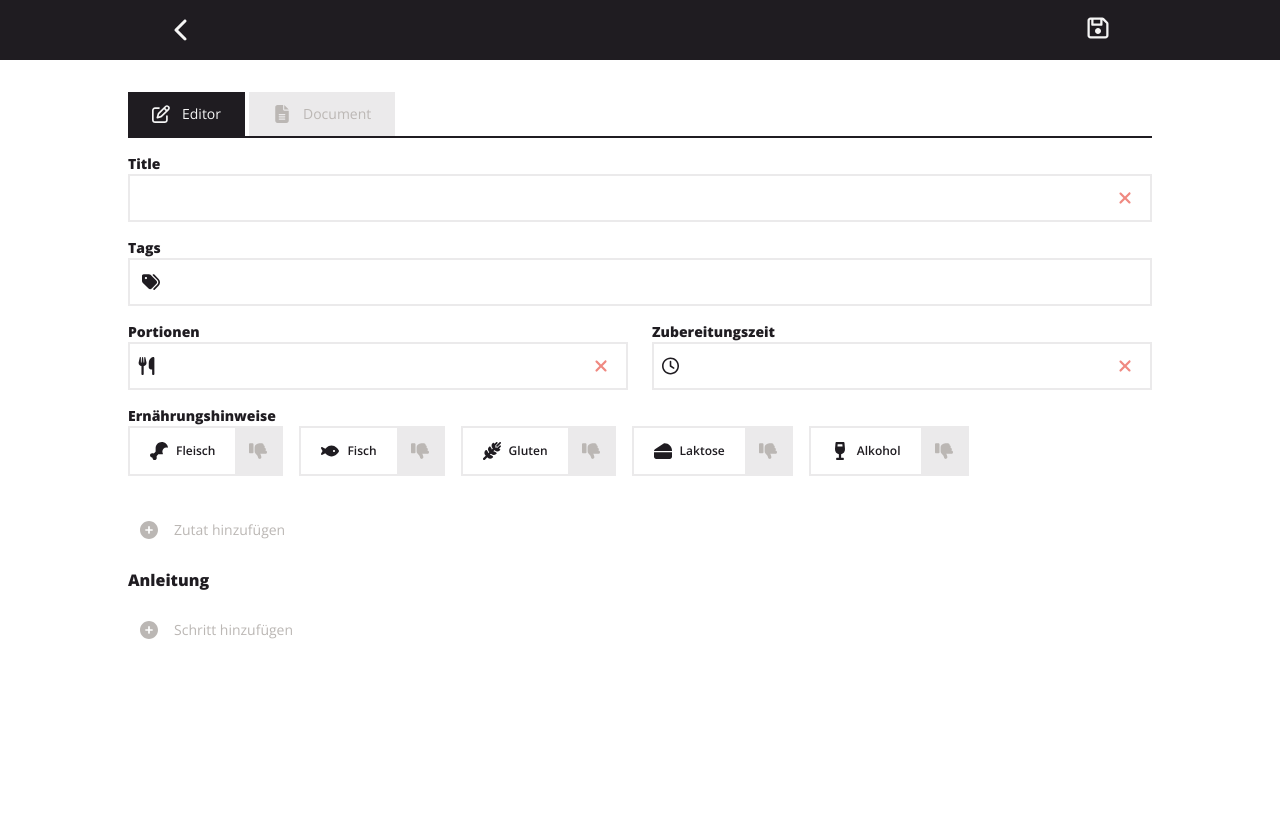
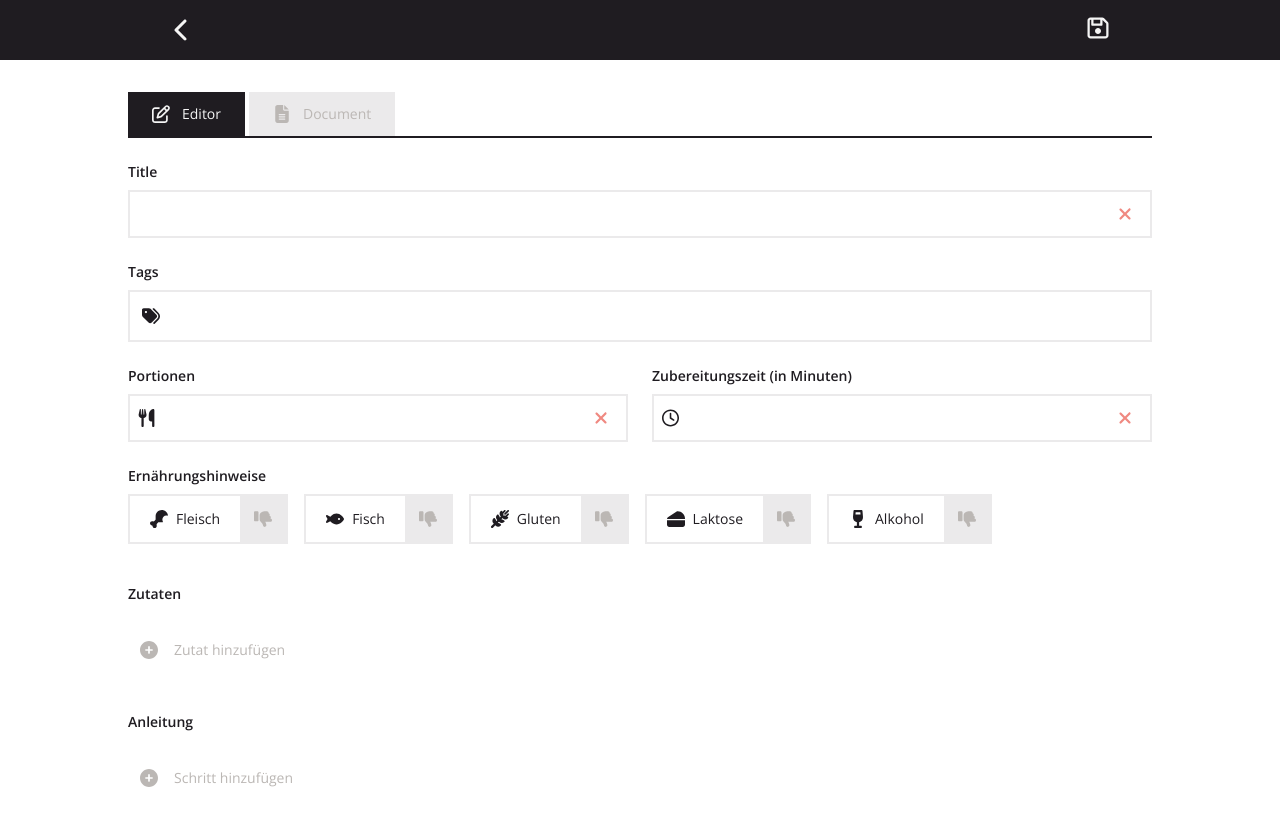
Before and after one commit to maandr/cookbook, a SvelteKit app: page /editor in a window 1280 px wide. Shown: the top 826 px of the page. Before the commit the page ends 800 px from the top, so only its background shows below. Built offline with nearby package versions, Linux system fonts and the light colour scheme.

Commit message:
A few more minor editor ui improvements

```diff
--- a/src/lib/components/Forms/ToggleButton.svelte
+++ b/src/lib/components/Forms/ToggleButton.svelte
@@ -25,7 +25,7 @@
   }}
 >
   <div class="flex w-full flex-row items-center justify-between gap-0">
-    <div class="flex flex-row items-center gap-2 p-3 text-xs md:px-5">
+    <div class="flex flex-row items-center gap-2 p-3 text-sm md:px-5">
       <slot />
     </div>
     <div class="p-[14px]" class:on={value} class:off={!value}>
--- a/src/routes/editor/Editor.svelte
+++ b/src/routes/editor/Editor.svelte
@@ -56,7 +56,7 @@
     </fieldset>
 
     <fieldset>
-      <label for="amountOfMinutesRequired">Zubereitungszeit</label>
+      <label for="amountOfMinutesRequired">Zubereitungszeit (in Minuten)</label>
       <Input
         tabindex={4}
         name="amountOfMinutesRequired"
@@ -94,18 +94,23 @@
     </div>
   </fieldset>
 
-  <IngredienceInput bind:entries={ingrediences} tabindex={10} />
+  <fieldset>
+    <label for="ingredience">Zutaten</label>
+    <IngredienceInput bind:entries={ingrediences} tabindex={10} />
+  </fieldset>
 
-  <label for="instructions">Anleitung</label>
-  <InstructionInput bind:entries={instructions} tabindex={11 + ingrediences.length * 4} />
+  <fieldset>
+    <label for="instructions">Anleitung</label>
+    <InstructionInput bind:entries={instructions} tabindex={11 + ingrediences.length * 4} />
+  </fieldset>
 </div>
 
 <style lang="postcss">
   fieldset {
-    @apply mb-4 text-sm font-semibold;
+    @apply mb-4;
   }
 
   label {
-    @apply my-2 font-bold;
+    @apply block py-2 text-sm font-semibold;
   }
 </style>
--- a/src/routes/editor/IngredienceInput.svelte
+++ b/src/routes/editor/IngredienceInput.svelte
@@ -132,7 +132,7 @@
   .ingredience-line {
     padding: 12px 0;
     display: grid;
-    grid-template-columns: 24px 1fr 104px;
+    grid-template-columns: 24px 1fr 109px;
     grid-template-rows: 1fr 1fr;
     grid-template-areas:
       'move ingredience ingredience'
```
